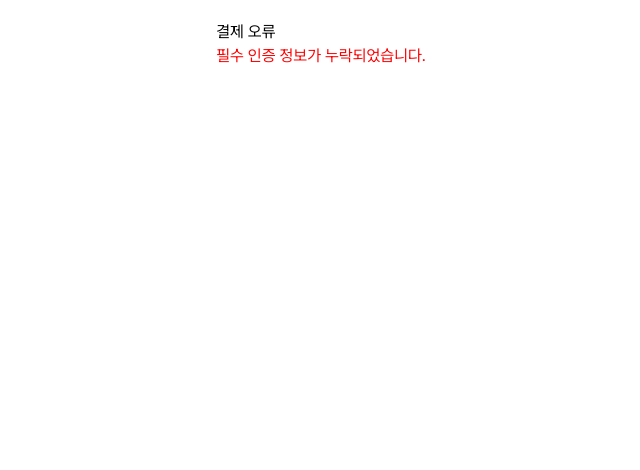
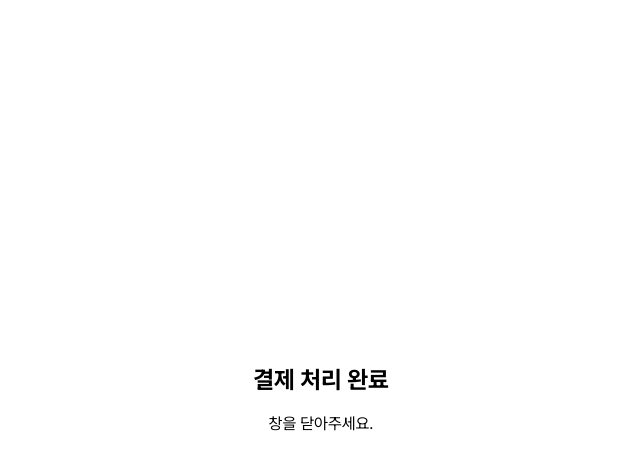
Before and after one commit to k-risu/demo, a Next.js app: page /return in a window 1280 px wide. Shown: the top 470 px of the page, without its empty margins (319-959 px from the left). Built offline with nearby package versions, Linux system fonts and the light colour scheme.

Commit message:
[주소변경]

```diff
--- a/package.json
+++ b/package.json
@@ -16,7 +16,7 @@
     "@emotion/react": "^11.14.0",
     "@emotion/styled": "^11.14.0",
     "lightningcss": "^1.30.1",
-    "next": "15.3.2",
+    "next": "^15.4.0-canary.57",
     "react": "^19.0.0",
     "react-dom": "^19.0.0"
   },
--- a/src/app/return/page.jsx
+++ b/src/app/return/page.jsx
@@ -1,71 +1,57 @@
-import ReturnResult from "./ReturnResult";
+"use client";
 
-export const dynamic = "force-dynamic";
-export const revalidate = 0;
+import { useEffect, useState } from "react";
+import { useSearchParams } from "next/navigation";
 
-export default async function ReturnPage({ searchParams }) {
-  const params = await Promise.resolve(searchParams);
-  const authorizationId = params?.authorizationId;
-  const payMethodTypeCode = params?.payMethodTypeCode;
+export default function ReturnPage() {
+  const searchParams = useSearchParams();
+  const [isProcessing, setIsProcessing] = useState(true);
 
-  if (!authorizationId || !payMethodTypeCode) {
-    return (
-      <div style={{ padding: 20 }}>
-        <h2>결제 오류</h2>
-        <p style={{ color: "red" }}>필수 인증 정보가 누락되었습니다.</p>
-      </div>
+  useEffect(() => {
+    try {
+      // 결제 결과 처리
+      const result = searchParams.get("result");
+      const message = searchParams.get("message");
+
+      if (result === "success") {
+        alert("결제가 성공적으로 완료되었습니다.");
+      } else {
+        alert(
+          `결제 처리 중 오류가 발생했습니다: ${message || "알 수 없는 오류"}`,
         );
       }
 
-  try {
-    const response = await fetch(
-      "https://testpgapi.easypay.co.kr/api/ep9/trades/result",
-      {
-        method: "POST",
-        headers: {
-          "Content-Type": "application/json; charset=UTF-8",
-          Authorization:
-            "Basic " +
-            Buffer.from("T0021306:easypay!KICCTEST").toString("base64"),
-        },
-        body: JSON.stringify({
-          mallId: "T0021306",
-          authorizationId,
-          payMethodTypeCode,
-        }),
-        cache: "no-store",
-      },
-    );
+      // 부모 창에 결제 완료 메시지 전송
+      if (window.opener) {
+        window.opener.postMessage("payment_complete", "*");
+      }
+    } catch (error) {
+      console.error("결제 처리 중 오류:", error);
+    } finally {
+      setIsProcessing(false);
+    }
+  }, [searchParams]);
 
-    if (!response.ok) {
-      throw new Error(`HTTP error! status: ${response.status}`);
-    }
-
-    const data = await response.json();
-
-    if (data.resCd !== "0000") {
+  // URL이 유효하지 않을 때의 처리
+  if (!searchParams) {
     return (
-        <div style={{ padding: 20 }}>
-          <h2>결제 오류</h2>
-          <p style={{ color: "red" }}>{data.resMsg}</p>
+      <div className="min-h-screen flex items-center justify-center">
+        <div className="text-center">
+          <h1 className="text-2xl font-bold mb-4">잘못된 접근</h1>
+          <p>올바른 결제 경로로 접근해주세요.</p>
+        </div>
       </div>
     );
   }
 
   return (
-      <ReturnResult
-        authorizationId={authorizationId}
-        payMethodTypeCode={payMethodTypeCode}
-        paymentResult={data}
-      />
-    );
-  } catch (error) {
-    console.error("Payment result error:", error);
-    return (
-      <div style={{ padding: 20 }}>
-        <h2>결제 오류</h2>
-        <p style={{ color: "red" }}>결제 결과 조회 중 오류가 발생했습니다.</p>
+    <div className="min-h-screen flex items-center justify-center">
+      <div className="text-center">
+        <h1 className="text-2xl font-bold mb-4">
+          {isProcessing ? "결제 처리 중..." : "결제 처리 완료"}
+        </h1>
+        <p>{isProcessing ? "잠시만 기다려주세요." : "창을 닫아주세요."}</p>
+      </div>
     </div>
   );
 }
-}
--- a/src/components/PaymentButton.jsx
+++ b/src/components/PaymentButton.jsx
@@ -5,13 +5,16 @@ import { useCallback } from "react";
 
 export default function PaymentButton() {
   const handlePayment = useCallback(async () => {
+    // 현재 호스트 URL 가져오기
+    const host = window.location.origin;
+
     const payload = {
       mallId: "T0021306",
       payMethodTypeCode: "11", // 신용카드
       currency: "00", // 원화
       amount: 1000,
       clientTypeCode: "00", // 통합형
-      returnUrl: "https://demo-two-blue.vercel.app/return",
+      returnUrl: `${host}/return`,
       deviceTypeCode: "pc",
       shopOrderNo: 202505301032,
       orderInfo: {
@@ -66,7 +69,7 @@ export default function PaymentButton() {
         const checkWindow = setInterval(() => {
           if (paymentWindow.closed) {
             clearInterval(checkWindow);
-            window.location.href = "/return";
+            window.location.href = `${host}/return`;
           }
         }, 1000);
 
@@ -76,7 +79,7 @@ export default function PaymentButton() {
             if (paymentWindow) {
               paymentWindow.close();
             }
-            window.location.href = "/return";
+            window.location.href = `${host}/return`;
           }
         });
       } else {
@@ -91,7 +94,7 @@ export default function PaymentButton() {
   return (
     <button
       onClick={handlePayment}
-      className="px-4 py-2 bg-blue-500 text-white rounded hover:bg-blue-600 transition-colors"
+      className="px-4 py-2 bg-blue-500 rounded hover:bg-blue-600 transition-colors"
     >
       결제하기
     </button>
```
Also changed, not shown: 1 other file (tests, documents, lock files or other folders). Lines whose indentation alone changed are shown as unchanged.
